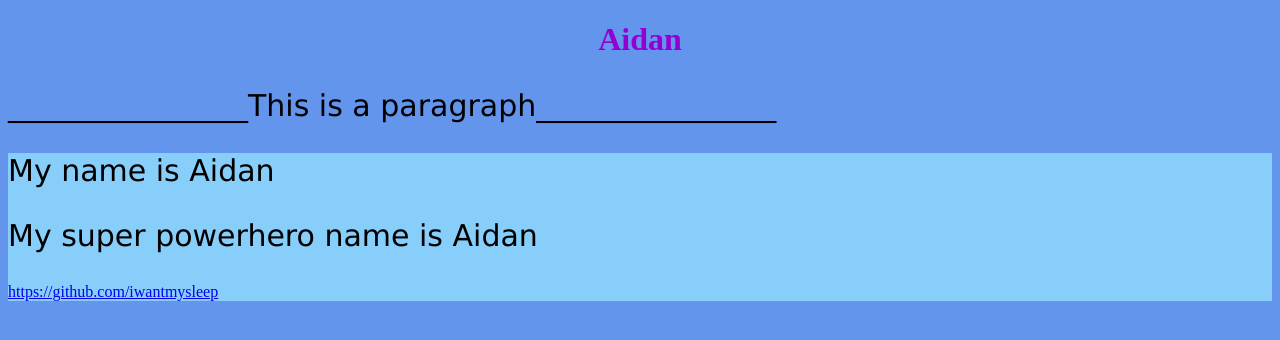
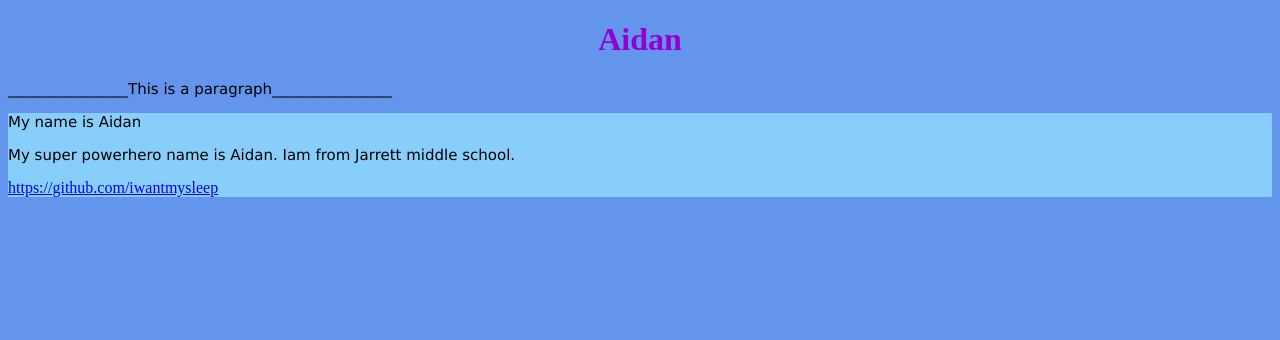
Before and after one commit to iwantmysleep/mysite-pm, a plain HTML site: page index.html in a window 1280 px wide. Drawn offline with Linux system fonts and the light colour scheme.

Commit message:
Update index.html

```diff
--- a/index.html
+++ b/index.html
@@ -16,7 +16,7 @@ h1 {
 
 p {
     font-family: verdana;
-    font-size: 30px;
+    font-size: 15px;
 }
 
 
@@ -30,7 +30,7 @@ p {
 
     <div class="intro">
   <p>My name is Aidan</p>
-  <p>My super powerhero name is Aidan</p>
+  <p>My super powerhero name is Aidan. Iam from Jarrett middle school. </p>
         <a href="url">https://github.com/iwantmysleep</a>
 </div>
 </body>
```
